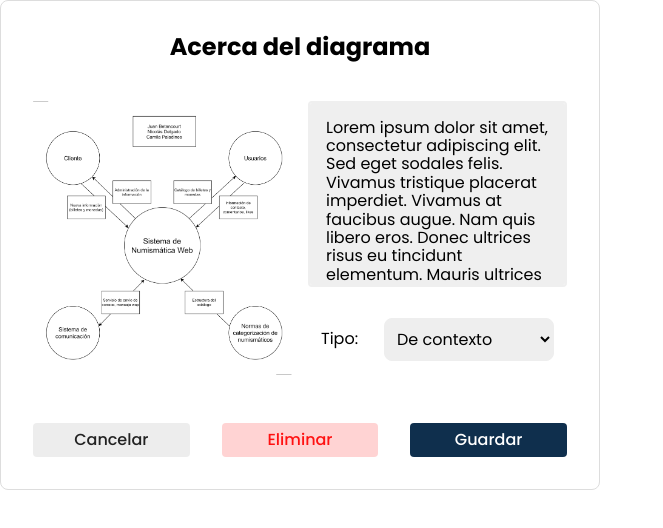
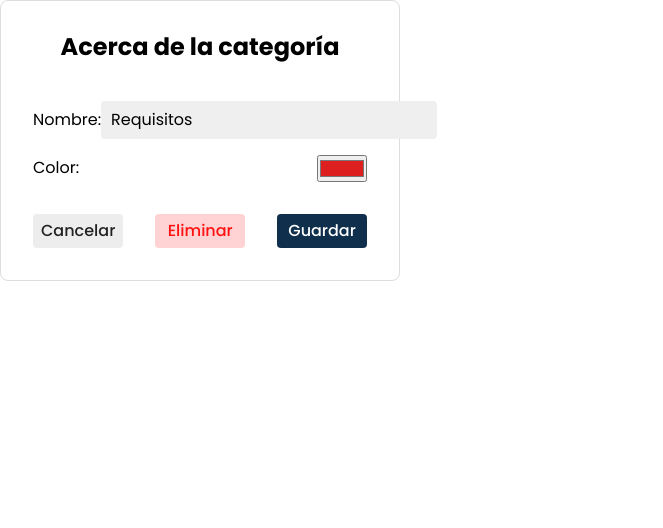
Before and after one commit to paladinescamila/SIGERE, a React (Create React App) app: page / in a window 1280 px wide. Shown: the top 528 px of the page, without its empty margins (0-663 px from the left). Built offline with nearby package versions, Linux system fonts and the light colour scheme.

Commit message:
Added category card

```diff
--- a/src/App.js
+++ b/src/App.js
@@ -32,6 +32,8 @@ import AddCategoryWindow from './components/AddCategoryWindow';
 import DiagramsTable from './components/DiagramsTable';
 import DiagramCard from './components/DiagramCard';
 import AddDiagramWindow from './components/AddDiagramWindow';
+import CategoryCard from './components/CategoryCard';
+import categories from './data/categories';
 
 
 function App() {
@@ -63,8 +65,9 @@ function App() {
     <RequirementsTable projectId={'Project-001'}/>
     <ProjectSettings projectId={'Project-001'}/>
     <DiagramsTable projectId={'Project-001'}/>
-    <AddDiagramWindow/> */}
-    <DiagramCard diagram={diagramsData['Project-001'][0]}/>
+    <AddDiagramWindow/>
+    <DiagramCard diagram={diagramsData['Project-001'][0]}/> */}
+    <CategoryCard category={categories['Project-001'][0]} />
     {/* <Router>
       <AssideAccount/>
       <Switch>
--- /dev/null
+++ b/src/components/CategoryCard.jsx
@@ -0,0 +1,24 @@
+import React from 'react';
+import '../css/CategoryCard.css';
+import categories from '../data/categories';
+
+export default function CategoryCard({category}) {
+    return (
+        <div className="win-card category-card">
+            <p className="card-title">Acerca de la categoría</p>
+            <div className="category-card-field">
+                <p>Nombre:</p>
+                <input className="input" type="text" value={category.text}></input>
+            </div>
+            <div className="category-card-field">
+                <p>Color:</p>
+                <input type="color" value={category.color}></input>
+            </div>
+            <div className="card-3-buttons">
+                <button className="empty-button">Cancelar</button>
+                <button className="delete-button">Eliminar</button>
+                <button className="solid-button">Guardar</button>
+            </div>
+        </div>
+    )
+}
--- /dev/null
+++ b/src/css/CategoryCard.css
@@ -0,0 +1,10 @@
+.category-card{
+    width: 400px;
+}
+
+.category-card-field{
+    display: flex;
+    justify-content: space-between;
+    align-items: center;
+    margin-top: 1em;
+}
```
